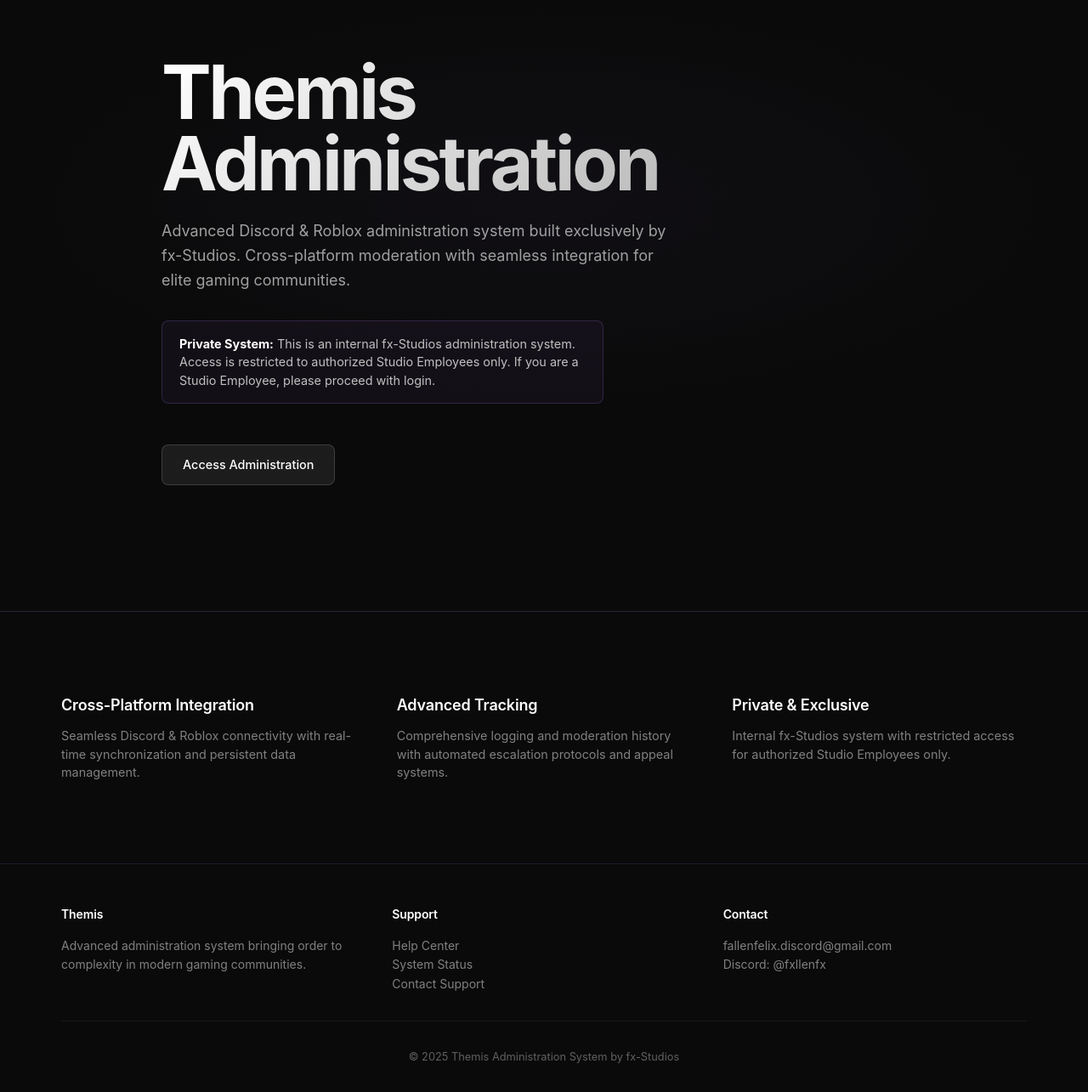
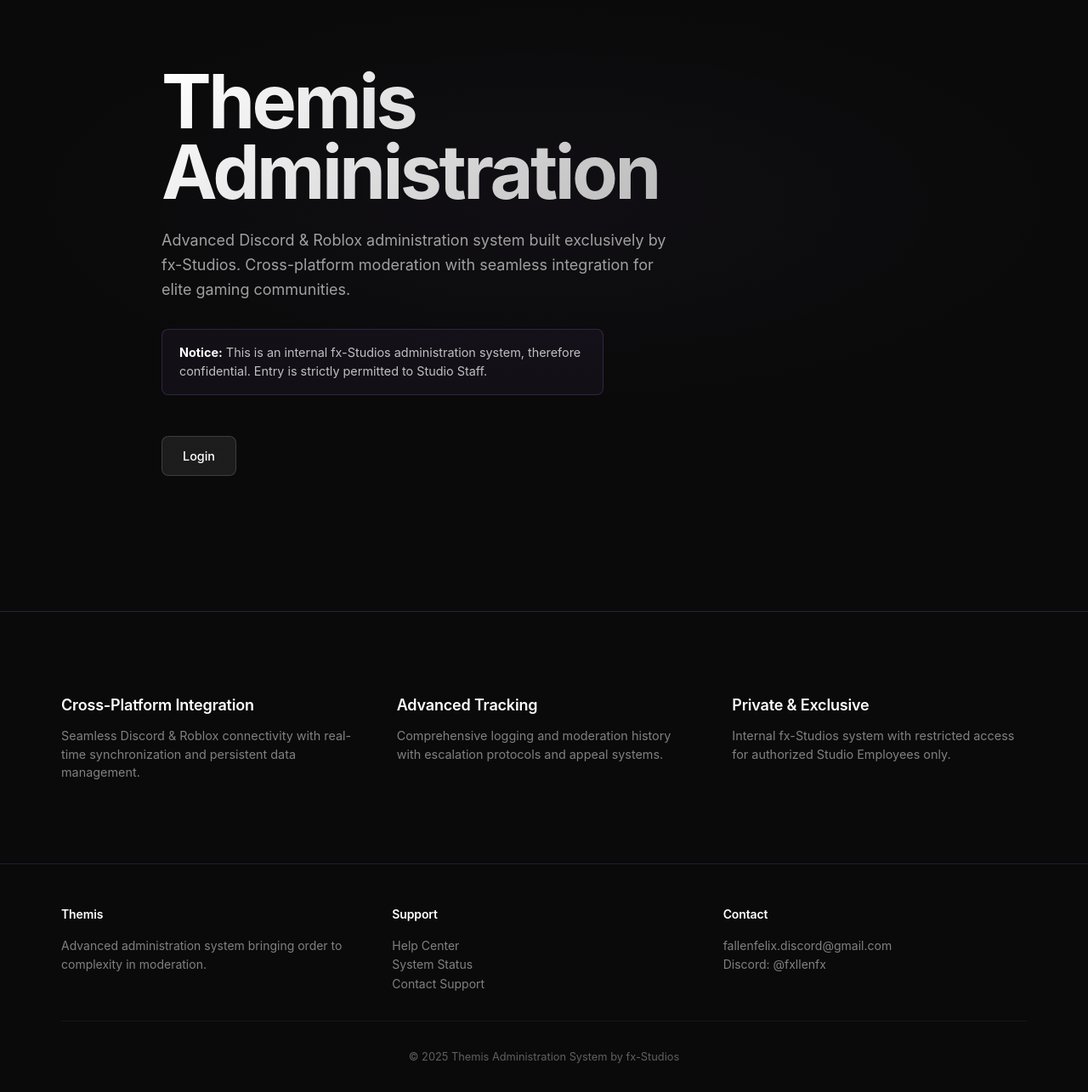
Before and after one commit to UchihaFelix/themis, a Flask app: page / in a window 1280 px wide. Shown: the part 81-1366 px from the top of the page at 85% size. Run offline with Flask 3, Linux system fonts and the light colour scheme.

Commit message:
Updated index
Polished the login page

```diff
--- a/templates/index.html
+++ b/templates/index.html
@@ -470,7 +470,7 @@
             </div>
             <div class="nav-links">
                 <!-- Show login button if not logged in -->
-                <a href="/auth" class="hero-login" id="heroLoginBtn">Login</a>
+                <a href="#" class="hero-login" id="heroLoginBtn" onclick="openLoginModal()">Login</a>
 
                 <!-- Show user info if logged in -->
                 <div class="user-profile hidden" id="userProfile">
@@ -491,15 +491,15 @@
                 <h1>Themis Administration</h1>
                 <p>Advanced Discord & Roblox administration system built exclusively by fx-Studios. Cross-platform moderation with seamless integration for elite gaming communities.</p>
                 <div class="private-notice">
-                    <p><strong>Private System:</strong> This is an internal fx-Studios administration system. Access is restricted to authorized Studio Employees only. If you are a Studio Employee, please proceed with login.</p>
+                    <p><strong>Notice:</strong> This is an internal fx-Studios administration system, therefore confidential. Entry is strictly permitted to Studio Staff.</p>
                 </div>
 
                 <div class="hero-buttons">
                     <!-- Show login button if not logged in -->
-                    <a href="/auth" onclick="openLoginModal()" class="hero-login" id="heroLoginBtn">Access Administration</a>
+                    <a href="#" class="hero-login" id="heroLoginBtn" onclick="openLoginModal()">Login</a>
 
                     <!-- Show admin panel button if logged in -->
-                    <a href="/admin" class="admin-panel-btn hidden" id="adminPanelBtn">Open Admin Panel</a>
+                    <a href="/admin" class="admin-panel-btn hidden" id="adminPanelBtn">Return</a>
                 </div>
             </div>
         </div>
@@ -515,7 +515,7 @@
                 </div>
                 <div class="info-item">
                     <h3>Advanced Tracking</h3>
-                    <p>Comprehensive logging and moderation history with automated escalation protocols and appeal systems.</p>
+                    <p>Comprehensive logging and moderation history with escalation protocols and appeal systems.</p>
                 </div>
                 <div class="info-item">
                     <h3>Private & Exclusive</h3>
@@ -531,7 +531,7 @@
             <div class="footer-content">
                 <div class="footer-section">
                     <h4>Themis</h4>
-                    <p>Advanced administration system bringing order to complexity in modern gaming communities.</p>
+                    <p>Advanced administration system bringing order to complexity in moderation.</p>
                 </div>
                 <div class="footer-section">
                     <h4>Support</h4>
```
